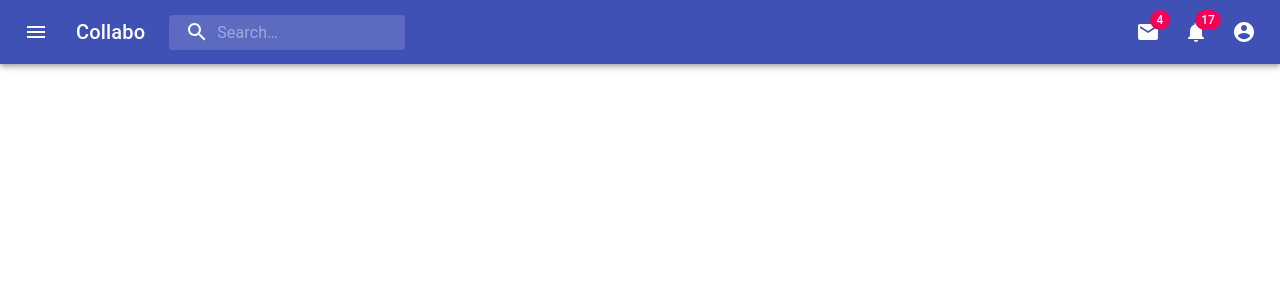
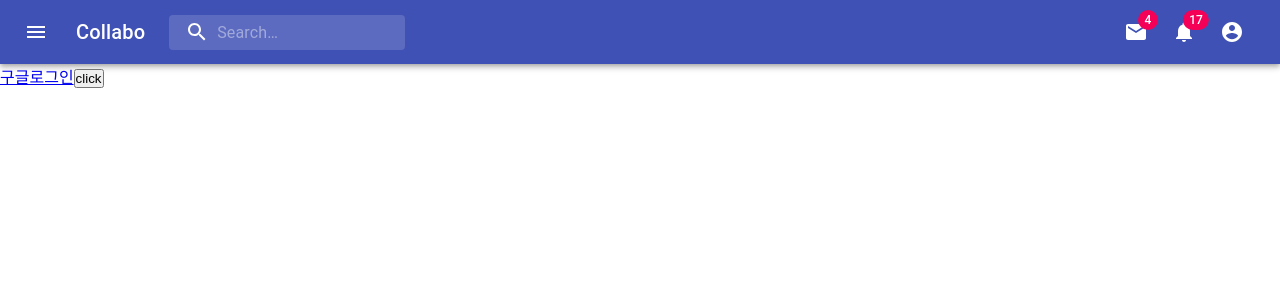
Before and after one commit to Team-Collabo/frontend, a React (Create React App) app: page / in a window 1280 px wide. Shown: the top 300 px of the page. Built offline with nearby package versions, Linux system fonts and the light colour scheme.

Commit message:
feat ⚡️ auth modal impl

```diff
--- a/package.json
+++ b/package.json
@@ -11,6 +11,7 @@
     "axios": "^0.19.2",
     "react": "^16.13.1",
     "react-dom": "^16.13.1",
+    "react-google-login": "^5.1.21",
     "react-router-dom": "^5.2.0",
     "react-scripts": "^3.4.3"
   },
--- a/src/App.js
+++ b/src/App.js
@@ -1,10 +1,33 @@
-import React from 'react'
+import React,{useState} from 'react'
 import PrimarySearchAppBar from "./components/navbar/Navigation";
+import axios from "axios";
 
-function App () {
-  return (
-      <PrimarySearchAppBar/>
-  )
+
+function App() {
+    const [auth, setAuth] = useState({});
+
+    const onClickHandler = () => {
+        axios.get("http://localhost:8080/user/me", {
+            headers: {
+                "Authorization": "Bearer eyJhbGciOiJIUzUxMiJ9.eyJzdWIiOiIxIiwiaWF0IjoxNTk4MDM2Mjk5LCJleHAiOjE1OTg5MDAyOTl9.cdMujseoveCID4rsCewOieotJKEvL-mw6F-F-K_0jDTczcxUIPMKnHQuGkUrAxfl2glyk8AmBQNzcKei-1PmHA"
+            },
+        }).then(response => {
+            setAuth(response)
+            console.log(auth)
+        }).catch(err => {
+            console.log(err)
+        })
+    };
+
+    return (
+        <div>
+            <PrimarySearchAppBar/>
+            <a href="http://localhost:8080/login/oauth2/code/google">구글로그인</a>
+
+            <button onClick={onClickHandler}>click</button>
+        </div>
+
+    )
 }
 
 export default App
--- /dev/null
+++ b/src/components/auth/Login.js
@@ -0,0 +1,24 @@
+import React from 'react';
+import GoogleLogin from "react-google-login";
+
+export default function Login() {
+    const onSuccess = res => {
+        console.log('[Login Success] currentUser: ', res.profileObj)
+        console.log('token: ',res.accessToken)
+        console.log(res.tokenObj.id_token)
+    };
+
+    const onFailure = res => {
+        console.log('Login Failure] : ',res);
+    }
+    return (
+        <div>
+            <GoogleLogin
+                clientId='408019739663-36iqjm145hgs48nsqcjsa1nh9ehml9q8.apps.googleusercontent.com'
+                onSuccess={onSuccess}
+                onFailure={onFailure}
+                cookiePolicy={'single_host_origin'}
+                isSignedIn={true} />
+        </div>
+    );
+};
--- /dev/null
+++ b/src/components/auth/Logout.js
@@ -0,0 +1,18 @@
+import React from 'react';
+import {GoogleLogout} from "react-google-login";
+
+export function Logout() {
+    const onSuccess = () => {
+        alert("Logout made successfully!");
+    };
+
+    return (
+        <div>
+            <GoogleLogout
+                clientId='408019739663-36iqjm145hgs48nsqcjsa1nh9ehml9q8.apps.googleusercontent.com'
+                onLogoutSuccess={onSuccess}
+            />
+
+        </div>
+    );
+}
--- /dev/null
+++ b/src/components/modal/LoginForm.js
@@ -0,0 +1,46 @@
+import React, {useState} from 'react';
+import Button from '@material-ui/core/Button';
+import TextField from '@material-ui/core/TextField';
+import Dialog from '@material-ui/core/Dialog';
+import DialogActions from '@material-ui/core/DialogActions';
+import DialogContent from '@material-ui/core/DialogContent';
+import DialogContentText from '@material-ui/core/DialogContentText';
+import DialogTitle from '@material-ui/core/DialogTitle';
+import AccountCircle from '@material-ui/icons/AccountCircle';
+import Badge from "@material-ui/core/Badge";
+import IconButton from "@material-ui/core/IconButton";
+import GoogleLogin, {GoogleLogout} from "react-google-login";
+import Login from "../auth/Login";
+import {Logout} from "../auth/Logout";
+
+export default function LoginForm() {
+
+    const [open, setOpen] = React.useState(false);
+
+    const handleClickOpen = () => {
+        setOpen(true);
+    };
+
+    const handleClose = () => {
+        setOpen(false);
+    };
+
+    return (
+        <div>
+            <IconButton aria-label="show 17 new notifications" color="inherit">
+                <Badge color="secondary">
+                    <AccountCircle onClick={handleClickOpen} />
+                </Badge>
+            </IconButton>
+
+            <Dialog open={open} onClose={handleClose} aria-labelledby="form-dialog-title">
+                <DialogTitle id="form-dialog-title">Login</DialogTitle>
+
+                <DialogContent>
+                    <Login/>
+                    <Logout/>
+                </DialogContent>
+            </Dialog>
+        </div>
+    );
+}
--- a/src/components/navbar/Navigation.js
+++ b/src/components/navbar/Navigation.js
@@ -14,6 +14,7 @@ import AccountCircle from '@material-ui/icons/AccountCircle';
 import MailIcon from '@material-ui/icons/Mail';
 import NotificationsIcon from '@material-ui/icons/Notifications';
 import MoreIcon from '@material-ui/icons/MoreVert';
+import LoginForm from "../modal/LoginForm";
 
 const useStyles = makeStyles((theme) => ({
     grow: {
@@ -115,8 +116,9 @@ export default function PrimarySearchAppBar() {
             open={isMenuOpen}
             onClose={handleMenuClose}
         >
-            <MenuItem onClick={handleMenuClose}>Profile</MenuItem>
-            <MenuItem onClick={handleMenuClose}>My account</MenuItem>
+            <MenuItem onClick={handleMenuClose}>
+                <LoginForm/>
+            </MenuItem>
         </Menu>
     );
 
@@ -201,16 +203,7 @@ export default function PrimarySearchAppBar() {
                                 <NotificationsIcon />
                             </Badge>
                         </IconButton>
-                        <IconButton
-                            edge="end"
-                            aria-label="account of current user"
-                            aria-controls={menuId}
-                            aria-haspopup="true"
-                            onClick={handleProfileMenuOpen}
-                            color="inherit"
-                        >
-                            <AccountCircle />
-                        </IconButton>
+                        <LoginForm/>
                     </div>
                     <div className={classes.sectionMobile}>
                         <IconButton
```
Also changed, not shown: src/util/refreshTokenSetup.js (added, +15 -0 lines), src/hooks/auth/GoogleLogin.js (added), src/hooks/auth/GoogleLogout.js (added), src/logo.svg (deleted), 1 other file (tests, documents, lock files or other folders).
